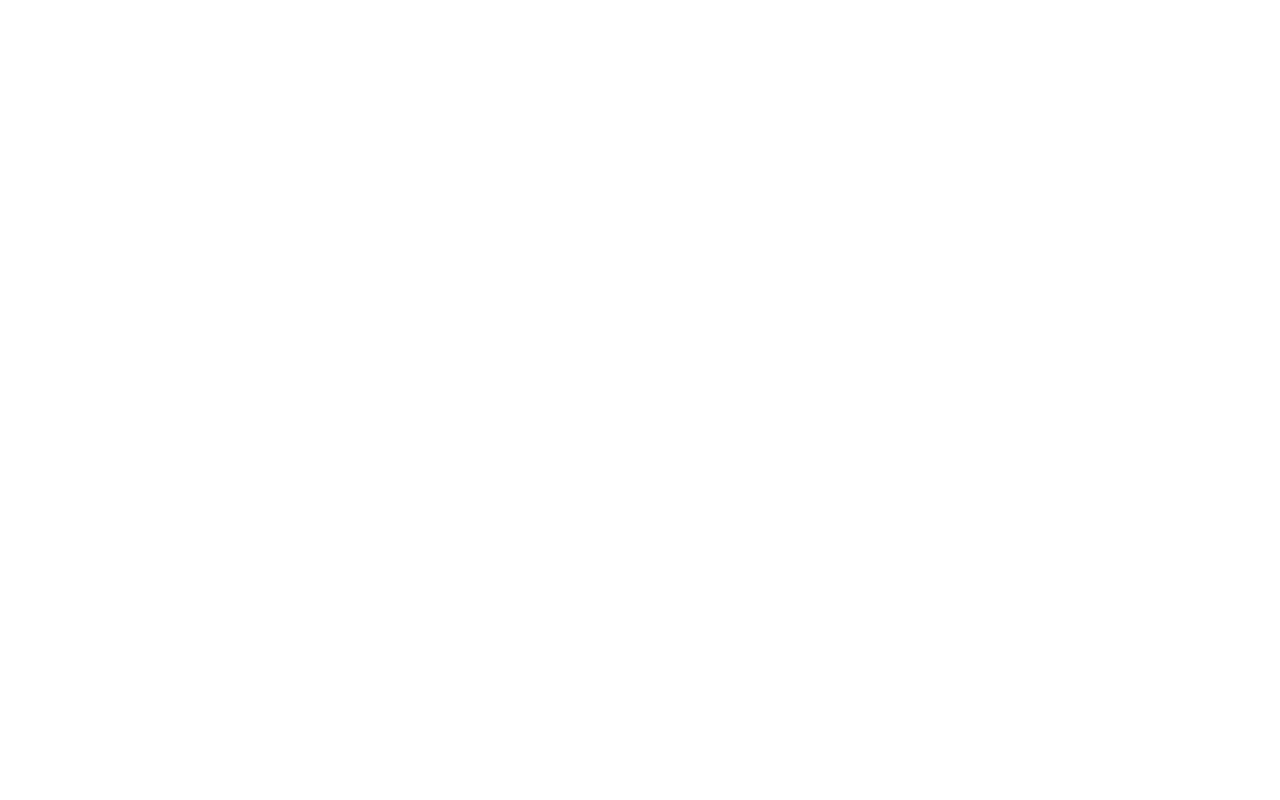
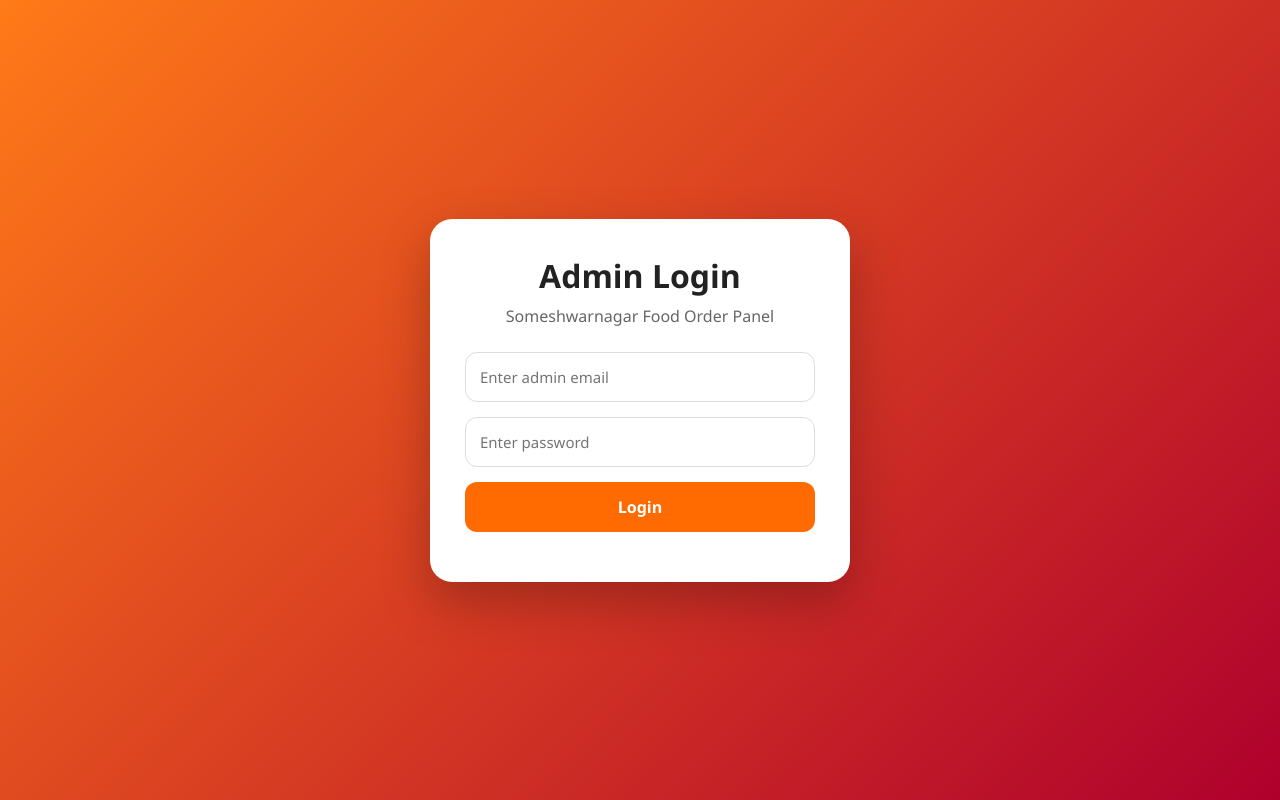
Before and after one commit to 5gh55whgt8-boop/someshwarnagar-food-order, a website: page public/admin-login.html in a window 1280 px wide. Drawn offline with Linux system fonts and the light colour scheme.

Commit message:
Add admin login protection

```diff
--- a/public/admin-login.html
+++ b/public/admin-login.html
@@ -0,0 +1,100 @@
+<!DOCTYPE html>
+<html lang="en">
+<head>
+  <meta charset="UTF-8" />
+  <meta name="viewport" content="width=device-width, initial-scale=1.0" />
+  <title>Admin Login | Someshwarnagar Food</title>
+  <link rel="stylesheet" href="style.css" />
+  <style>
+    body {
+      min-height: 100vh;
+      display: flex;
+      align-items: center;
+      justify-content: center;
+      background: linear-gradient(135deg, #ff7a18, #af002d);
+      font-family: Arial, sans-serif;
+    }
+
+    .admin-login-box {
+      width: 100%;
+      max-width: 420px;
+      background: #fff;
+      padding: 35px;
+      border-radius: 22px;
+      box-shadow: 0 20px 50px rgba(0,0,0,0.25);
+      text-align: center;
+    }
+
+    .admin-login-box h1 {
+      margin-bottom: 8px;
+      color: #222;
+    }
+
+    .admin-login-box p {
+      color: #666;
+      margin-bottom: 25px;
+    }
+
+    .admin-login-box input {
+      width: 100%;
+      padding: 14px;
+      margin-bottom: 15px;
+      border: 1px solid #ddd;
+      border-radius: 12px;
+      font-size: 15px;
+    }
+
+    .admin-login-box button {
+      width: 100%;
+      padding: 14px;
+      border: none;
+      border-radius: 12px;
+      background: #ff6b00;
+      color: white;
+      font-size: 16px;
+      font-weight: bold;
+      cursor: pointer;
+    }
+
+    .admin-login-box button:hover {
+      background: #e85f00;
+    }
+
+    #adminMsg {
+      margin-top: 15px;
+      font-weight: bold;
+      color: red;
+    }
+  </style>
+</head>
+<body>
+
+  <div class="admin-login-box">
+    <h1>Admin Login</h1>
+    <p>Someshwarnagar Food Order Panel</p>
+
+    <input type="email" id="adminEmail" placeholder="Enter admin email" />
+    <input type="password" id="adminPassword" placeholder="Enter password" />
+
+    <button onclick="adminLogin()">Login</button>
+
+    <div id="adminMsg"></div>
+  </div>
+
+  <script>
+    function adminLogin() {
+      const email = document.getElementById("adminEmail").value.trim();
+      const password = document.getElementById("adminPassword").value.trim();
+      const msg = document.getElementById("adminMsg");
+
+      if (email === "admin@gmail.com" && password === "Admin@123") {
+        localStorage.setItem("adminLoggedIn", "true");
+        window.location.href = "/admin.html";
+      } else {
+        msg.innerText = "Invalid admin email or password";
+      }
+    }
+  </script>
+
+</body>
+</html>
```
Also changed, not shown: public/admin.html (+7 -1 lines).
